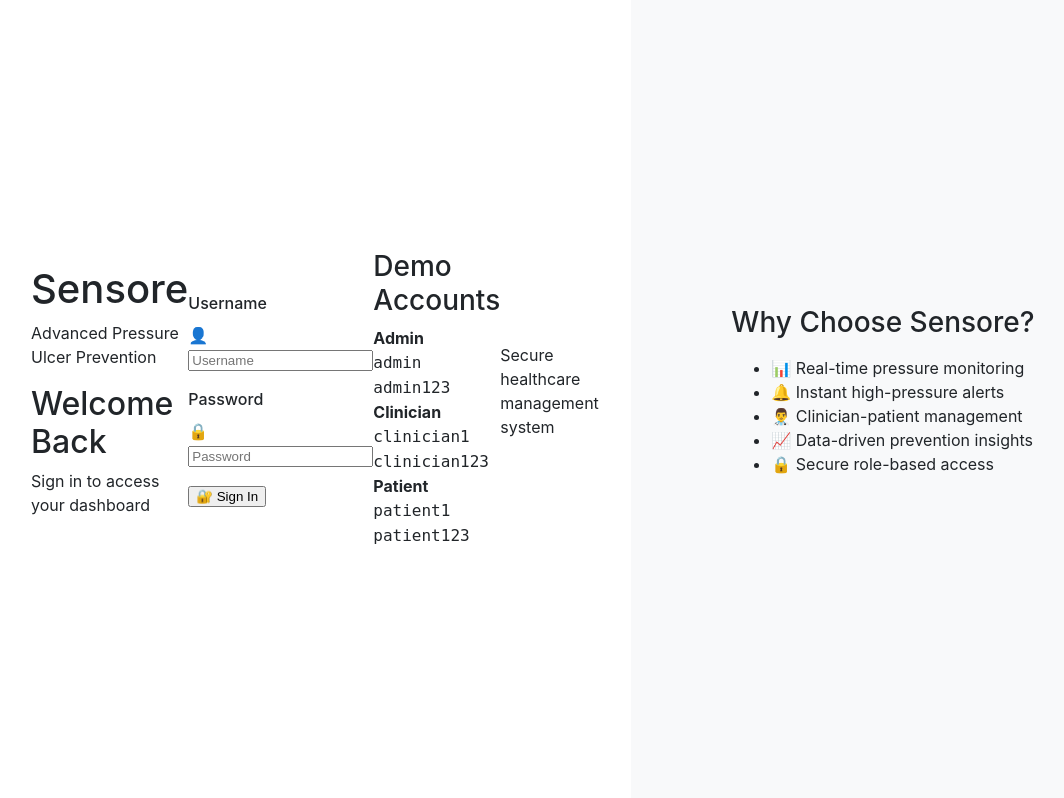
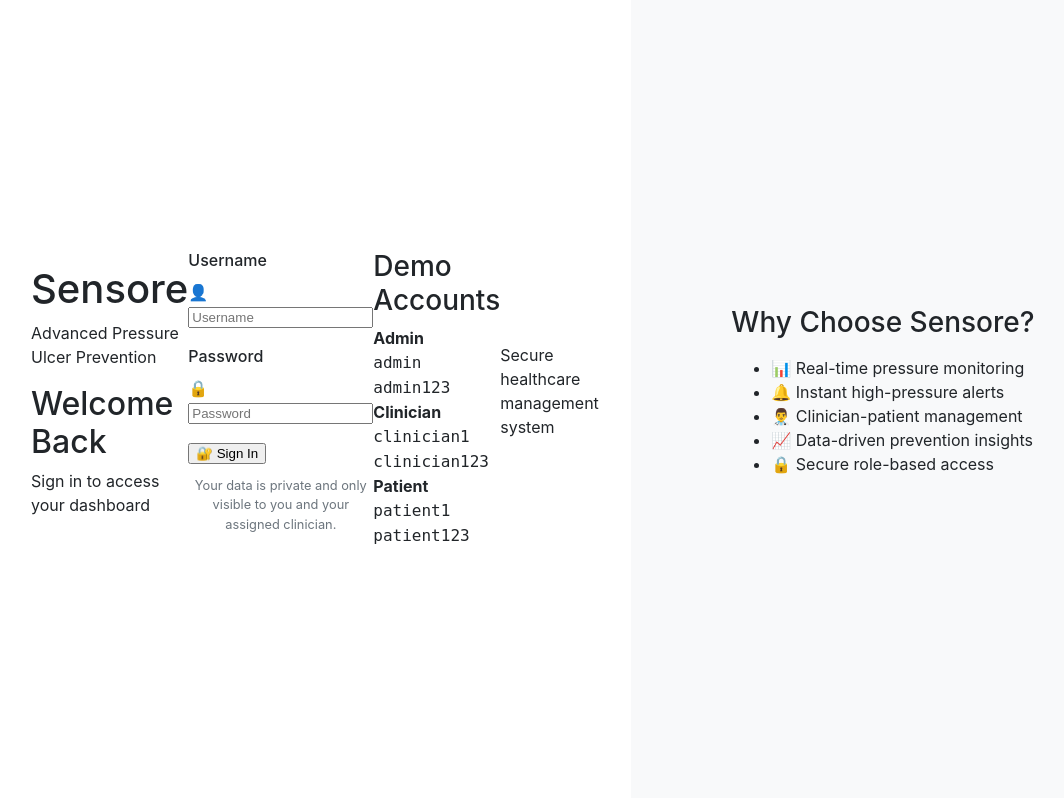
Before and after one commit to OlimIsaac/Group-5-aws, a Django app: page /login/ in a window 1280 px wide. Shown: the part 89-887 px from the top of the page, without its empty margins (73-1137 px from the left). Run offline with Django 4.2, Linux system fonts and the light colour scheme.

Commit message:
feat: add privacy note to login page

```diff
--- a/core/static/css/dashboard.css
+++ b/core/static/css/dashboard.css
@@ -635,3 +635,9 @@ main {
     font-size: 0.875rem;
     margin-top: 0.25rem;
 }
+.privacy-note {
+    font-size: 0.8rem;
+    color: var(--text-secondary);
+    text-align: center;
+    margin-top: 0.75rem;
+}
--- a/core/templates/core/login.html
+++ b/core/templates/core/login.html
@@ -56,6 +56,7 @@
                 <span class="btn-icon">🔐</span>
                 Sign In
             </button>
+            <p class="privacy-note">Your data is private and only visible to you and your assigned clinician.</p>
         </form>
 
         <div class="demo-credentials">
```
